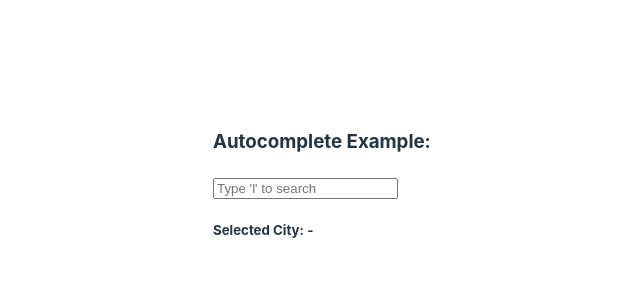
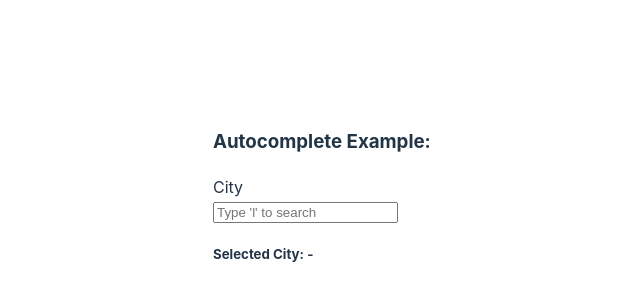
Before and after one commit to rotiuskyi/react-autocomplete, a React (Vite) app: page / in a window 1280 px wide. Shown: the part 72-372 px from the top of the page, without its empty margins (277-917 px from the left). Built offline with nearby package versions, Linux system fonts and the light colour scheme.

Commit message:
add City label to example app

```diff
--- a/src/App.tsx
+++ b/src/App.tsx
@@ -6,7 +6,7 @@ const autocompleteMock = {
   cities: [
     { id: "ln0", displayText: "London" },
     { id: "kv1", displayText: "Kyiv" },
-    { id: "wa2", displayText: "Warsawa" },
+    { id: "ww2", displayText: "Warsaw" },
     { id: "lv3", displayText: "Lviv" },
     { id: "va4", displayText: "Vinnytsia" }
   ]
@@ -18,7 +18,10 @@ function App() {
   return (
     <div className="app">
       <h3>Autocomplete Example:</h3>
-      <Autocomplete items={autocompleteMock.cities} onSelect={setCity} placeholder="Type 'l' to search" />
+      <label>
+        City
+        <Autocomplete items={autocompleteMock.cities} onSelect={setCity} placeholder="Type 'l' to search" />
+      </label>
 
       <h5>Selected City: {city?.displayText || "-"}</h5>
     </div>
--- a/src/Autocomplete.tsx
+++ b/src/Autocomplete.tsx
@@ -45,7 +45,7 @@ function Autocomplete({ items, onSelect, placeholder }: AutoCompleteProps) {
   // TODO: use classnames util instead
   const popupBodyCss = [
     "popup__body",
-    open ? "popup__body--slide-down" : "popup__body--slide-up"
+    open ? "popup__body--slide-down" : ""
   ].join(" ");
 
   return (
```
